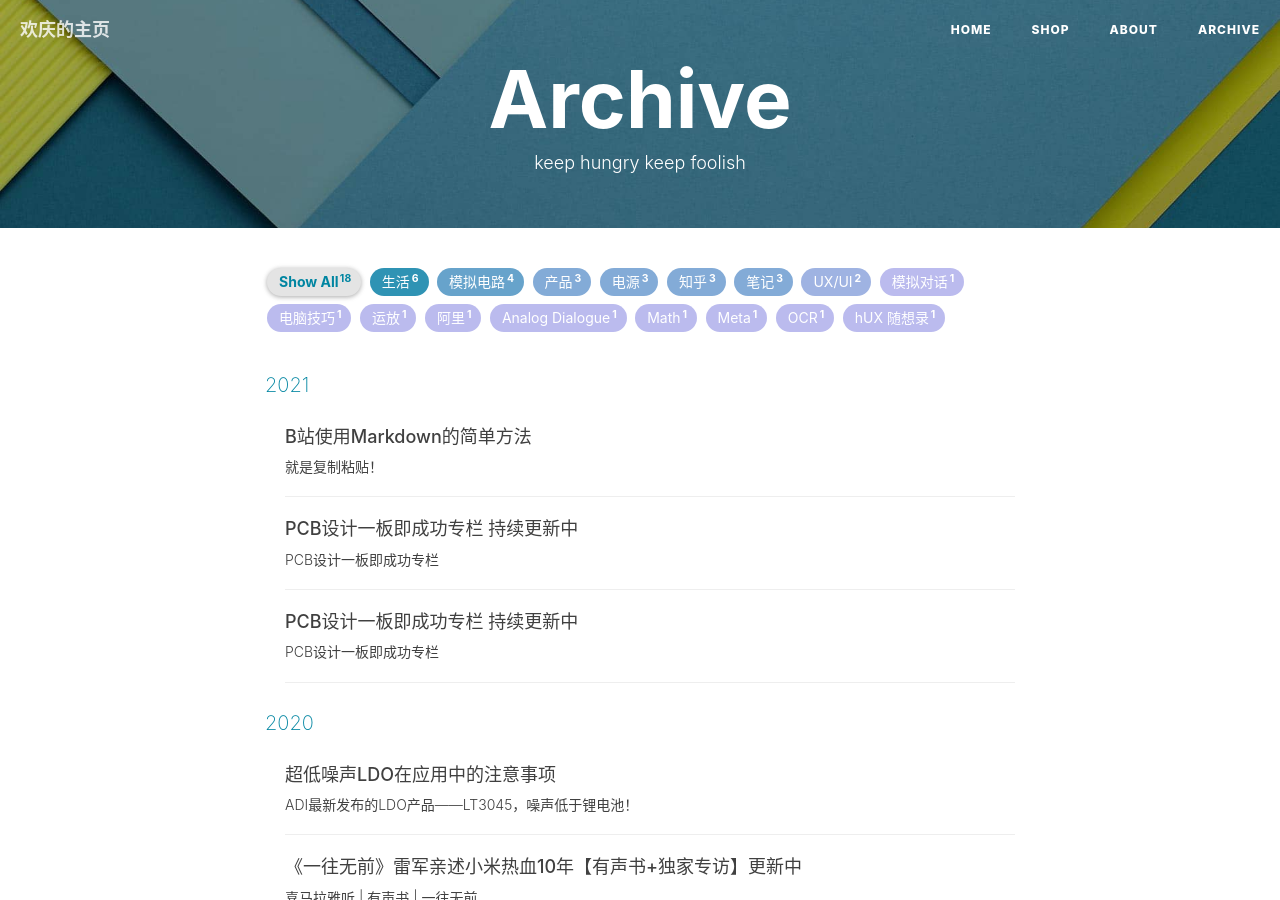
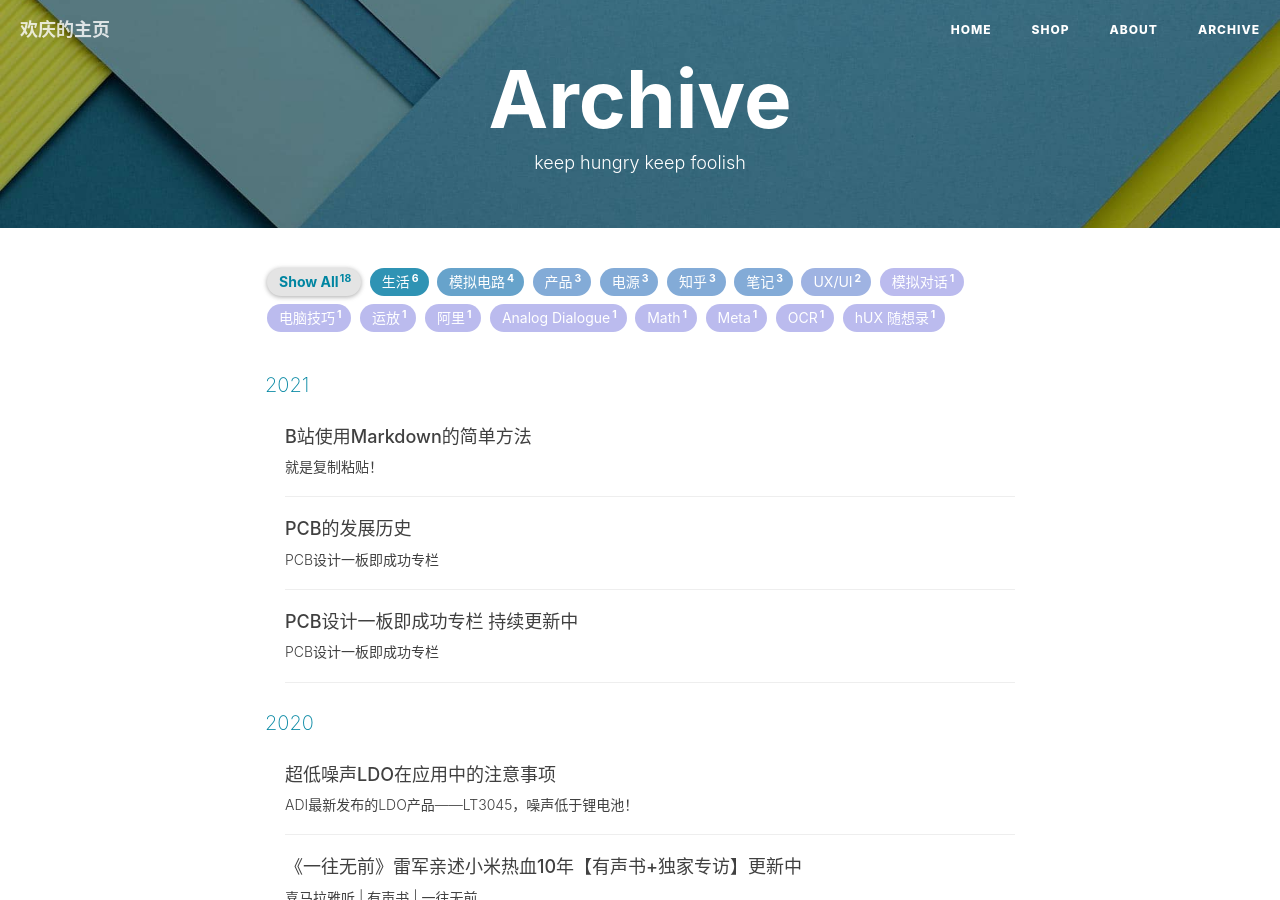
Before and after one commit to huanqingwu/huanqingwu.github.io, a Jekyll site: the page built from archive.html, in a window 1280 px wide and 900 px high. Built offline with Jekyll 4.4.1, drawn with Linux system fonts in a browser that asks for light colours; nearby versions of some CDN libraries; comment, search, counter and statistics services are not loaded.

Commit message:
Update 2021-01-01-pcb-design-fazhanshi.md

```diff
--- a/_posts/read_self/2021-01-01-pcb-design-fazhanshi.md
+++ b/_posts/read_self/2021-01-01-pcb-design-fazhanshi.md
@@ -1,5 +1,5 @@
 ---
-title: "PCB设计一板即成功专栏 持续更新中"
+title: "PCB的发展历史"
 subtitle: "PCB设计一板即成功专栏"
 layout: post
 date:   2021-01-01
```
